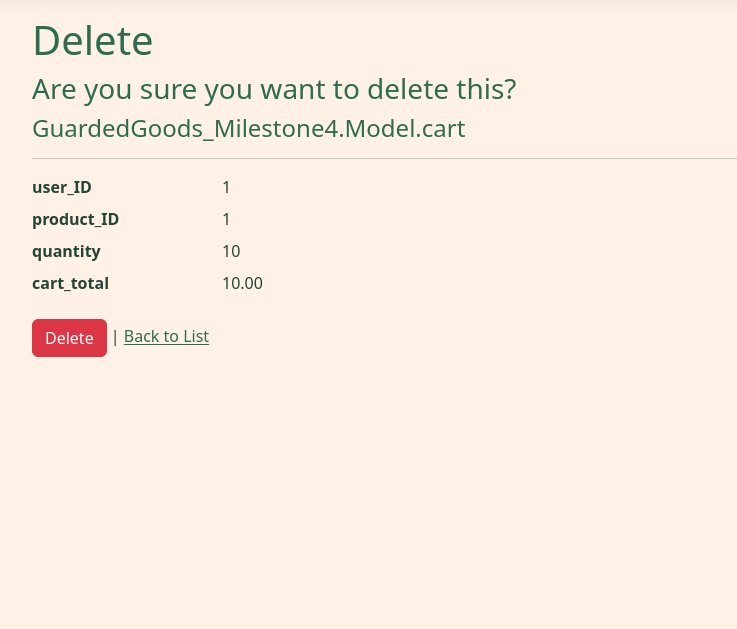
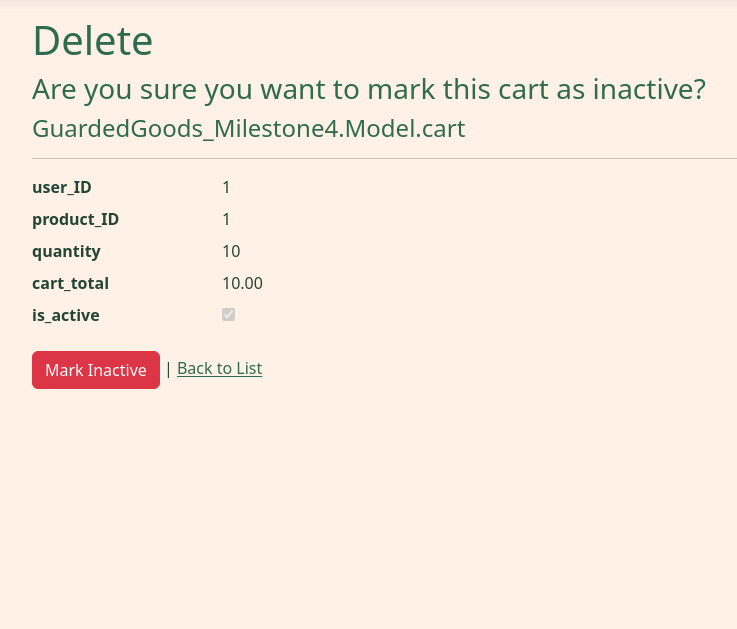
Before and after one commit to Mea242/GuardedGoods_Milestone4, an ASP.NET Core app: page /cartPages/Delete?id=1 in a window 1280 px wide. Shown: the part 57-686 px from the top of the page, without its empty margins (50-787 px from the left). Run offline with ASP.NET Core 8, Linux system fonts and the light colour scheme; tables that the repository leaves empty hold one stand-in row (values such as "Sample post"); style sheets or scripts are compiled from the project's sources.

Commit message:
Cart and seller revised pages

```diff
--- a/GuardedGoods_Milestone4/Model/cart.cs
+++ b/GuardedGoods_Milestone4/Model/cart.cs
@@ -8,8 +8,10 @@ namespace GuardedGoods_Milestone4.Model
         public string product_ID { get; set; } = string.Empty;
 
         [Key]
+        [Required]
         public string cart_ID { get; set; } = string.Empty;
 
+        public bool is_active { get; set; } = true;
         public int? quantity { get; set; }
         public decimal? cart_total { get; set; }
     }
--- a/GuardedGoods_Milestone4/Model/sellers.cs
+++ b/GuardedGoods_Milestone4/Model/sellers.cs
@@ -5,6 +5,7 @@ namespace GuardedGoods_Milestone4.Model
     public class sellers
     {
         [Key]
+        [Required]
         public string seller_ID { get; set; } = string.Empty;
         public string user_ID { get; set; } = string.Empty;
         public bool is_active { get; set; } = true;
--- a/GuardedGoods_Milestone4/Pages/cartPages/Create.cshtml
+++ b/GuardedGoods_Milestone4/Pages/cartPages/Create.cshtml
@@ -13,6 +13,11 @@
     <div class="col-md-4">
         <form method="post">
             <div asp-validation-summary="ModelOnly" class="text-danger"></div>
+            <div class="form-group">
+                <label asp-for="Cart.cart_ID" class="control-label"></label>
+                <input asp-for="Cart.cart_ID" class="form-control" />
+                <span asp-validation-for="Cart.cart_ID" class="text-danger"></span>
+            </div>
             <div class="form-group">
                 <label asp-for="Cart.user_ID" class="control-label"></label>
                 <input asp-for="Cart.user_ID" class="form-control" />
--- a/GuardedGoods_Milestone4/Pages/cartPages/Delete.cshtml
+++ b/GuardedGoods_Milestone4/Pages/cartPages/Delete.cshtml
@@ -7,7 +7,7 @@
 
 <h1>Delete</h1>
 
-<h3>Are you sure you want to delete this?</h3>
+    <h3>Are you sure you want to mark this cart as inactive?</h3>
 <div>
     <h4>GuardedGoods_Milestone4.Model.cart</h4>
     <hr />
@@ -36,10 +36,16 @@
         <dd class = "col-sm-10">
             @Html.DisplayFor(model => model.Cart.cart_total)
         </dd>
+        <dt class = "col-sm-2">
+            @Html.DisplayNameFor(model => model.Cart.is_active)
+        </dt>
+        <dd class = "col-sm-10">
+            @Html.DisplayFor(model => model.Cart.is_active)
+        </dd>
     </dl>
     <form method="post">
         <input type="hidden" asp-for="Cart.cart_ID" />
-        <input type="submit" value="Delete" class="btn btn-danger" /> |
+        <input type="submit" value="Mark Inactive" class="btn btn-danger" /> |
         <a asp-page="./Index">Back to List</a>
     </form>
 </div>
--- a/GuardedGoods_Milestone4/Pages/cartPages/Delete.cshtml.cs
+++ b/GuardedGoods_Milestone4/Pages/cartPages/Delete.cshtml.cs
@@ -47,8 +47,7 @@ public class DeleteModel : PageModel
         var cart = await _context.cart.FindAsync(Cart.cart_ID);
         if (cart != null)
         {
-            Cart = cart;
-            _context.cart.Remove(Cart);
+            cart.is_active = false;
             await _context.SaveChangesAsync();
         }
 
--- a/GuardedGoods_Milestone4/Pages/cartPages/Edit.cshtml
+++ b/GuardedGoods_Milestone4/Pages/cartPages/Edit.cshtml
@@ -14,6 +14,7 @@
         <form method="post">
             <div asp-validation-summary="ModelOnly" class="text-danger"></div>
             <input type="hidden" asp-for="Cart.cart_ID" />
+            <input type="hidden" asp-for="Cart.is_active" />
             <div class="form-group">
                 <label asp-for="Cart.user_ID" class="control-label"></label>
                 <input asp-for="Cart.user_ID" class="form-control" />
--- a/GuardedGoods_Milestone4/Pages/cartPages/Index.cshtml.cs
+++ b/GuardedGoods_Milestone4/Pages/cartPages/Index.cshtml.cs
@@ -18,6 +18,8 @@ public class IndexModel : PageModel
 
     public async Task OnGetAsync()
     {
-        Cart = await _context.cart.ToListAsync();
+        Cart = await _context.cart
+            .Where(c => c.is_active)
+            .ToListAsync();
     }
 }
--- a/GuardedGoods_Milestone4/Pages/sellersPages/Create.cshtml
+++ b/GuardedGoods_Milestone4/Pages/sellersPages/Create.cshtml
@@ -13,6 +13,11 @@
     <div class="col-md-4">
         <form method="post">
             <div asp-validation-summary="ModelOnly" class="text-danger"></div>
+            <div class="form-group">
+                <label asp-for="Sellers.seller_ID" class="control-label"></label>
+                <input asp-for="Sellers.seller_ID" class="form-control" />
+                <span asp-validation-for="Sellers.seller_ID" class="text-danger"></span>
+            </div>
             <div class="form-group">
                 <label asp-for="Sellers.user_ID" class="control-label"></label>
                 <input asp-for="Sellers.user_ID" class="form-control" />
--- a/GuardedGoods_Milestone4/Pages/sellersPages/Create.cshtml.cs
+++ b/GuardedGoods_Milestone4/Pages/sellersPages/Create.cshtml.cs
@@ -30,6 +30,12 @@ public class CreateModel : PageModel
             return Page();
         }
 
+        if (await _context.sellers.AnyAsync(s => s.seller_ID == Sellers.seller_ID))
+        {
+            ModelState.AddModelError("Sellers.seller_ID", "This seller ID already exists.");
+            return Page();
+        }
+
         _context.sellers.Add(Sellers);
         await _context.SaveChangesAsync();
 
```
Also changed, not shown: GuardedGoods_Milestone4/Pages/cartPages/Index.cshtml (+10 -1 lines).
